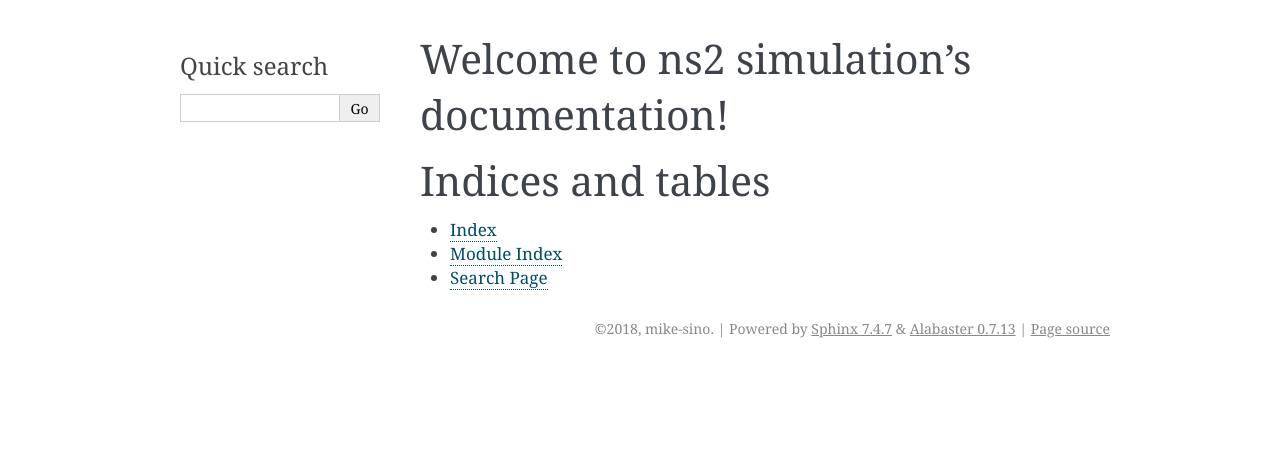
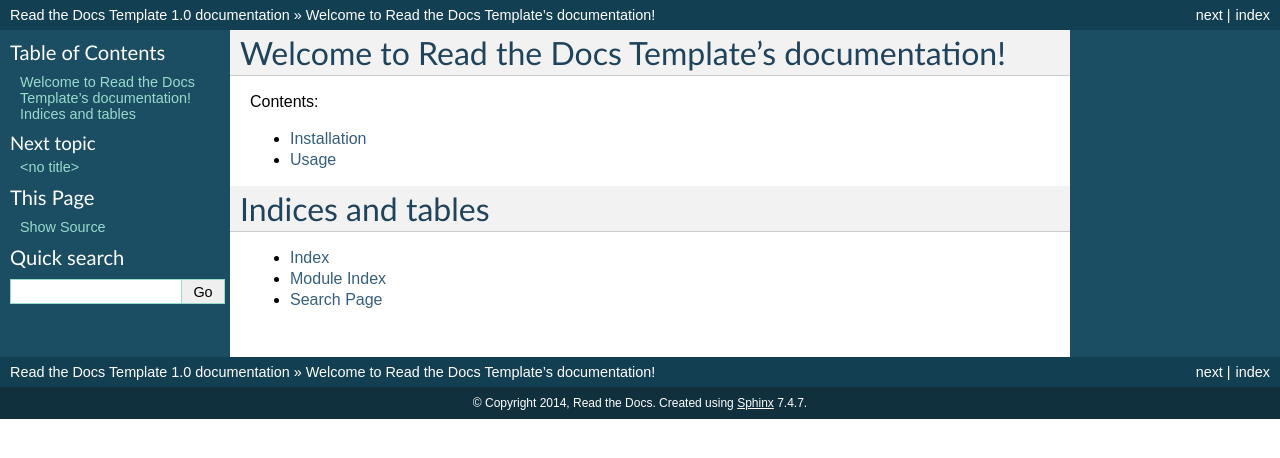
Before and after one commit to mike-sino/ns2-with-docker, a Sphinx documentation site: the page built from docs/index.rst, in a window 1280 px wide. Shown: the top 458 px of the page. Built offline with Sphinx 7.4.7, drawn with Linux system fonts in a browser that asks for light colours.

```diff
--- /dev/null
+++ b/docs/authors.rst
@@ -0,0 +1 @@
+.. include:: ../AUTHORS.rst
--- a/docs/conf.py
+++ b/docs/conf.py
@@ -1,8 +1,7 @@
-#!/usr/bin/env python3
 # -*- coding: utf-8 -*-
 #
-# ns2 simulation documentation build configuration file, created by
-# sphinx-quickstart on Thu Apr 26 23:44:17 2018.
+# Read the Docs Template documentation build configuration file, created by
+# sphinx-quickstart on Tue Aug 26 14:19:49 2014.
 #
 # This file is execfile()d with the current directory set to its
 # containing dir.
@@ -13,20 +12,18 @@
 # All configuration values have a default; values that are commented out
 # serve to show the default.
 
+import sys
+import os
+
 # If extensions (or modules to document with autodoc) are in another directory,
 # add these directories to sys.path here. If the directory is relative to the
 # documentation root, use os.path.abspath to make it absolute, like shown here.
-#
-# import os
-# import sys
-# sys.path.insert(0, os.path.abspath('.'))
-
+#sys.path.insert(0, os.path.abspath('.'))
 
 # -- General configuration ------------------------------------------------
 
 # If your documentation needs a minimal Sphinx version, state it here.
-#
-# needs_sphinx = '1.0'
+#needs_sphinx = '1.0'
 
 # Add any Sphinx extension module names here, as strings. They can be
 # extensions coming with Sphinx (named 'sphinx.ext.*') or your custom
@@ -36,112 +33,192 @@
 # Add any paths that contain templates here, relative to this directory.
 templates_path = ['_templates']
 
-# The suffix(es) of source filenames.
-# You can specify multiple suffix as a list of string:
-#
-# source_suffix = ['.rst', '.md']
+# The suffix of source filenames.
 source_suffix = '.rst'
+
+# The encoding of source files.
+#source_encoding = 'utf-8-sig'
 
 # The master toctree document.
 master_doc = 'index'
 
 # General information about the project.
-project = 'ns2 simulation'
-copyright = '2018, mike-sino'
-author = 'mike-sino'
+project = u'Read the Docs Template'
+copyright = u'2014, Read the Docs'
 
 # The version info for the project you're documenting, acts as replacement for
 # |version| and |release|, also used in various other places throughout the
 # built documents.
 #
 # The short X.Y version.
-version = '0.01'
+version = '1.0'
 # The full version, including alpha/beta/rc tags.
-release = '0.01'
+release = '1.0'
 
 # The language for content autogenerated by Sphinx. Refer to documentation
 # for a list of supported languages.
-#
-# This is also used if you do content translation via gettext catalogs.
-# Usually you set "language" from the command line for these cases.
-language = None
+#language = None
+
+# There are two options for replacing |today|: either, you set today to some
+# non-false value, then it is used:
+#today = ''
+# Else, today_fmt is used as the format for a strftime call.
+#today_fmt = '%B %d, %Y'
 
 # List of patterns, relative to source directory, that match files and
 # directories to ignore when looking for source files.
-# This patterns also effect to html_static_path and html_extra_path
-exclude_patterns = ['_build', 'Thumbs.db', '.DS_Store']
+exclude_patterns = ['_build']
+
+# The reST default role (used for this markup: `text`) to use for all
+# documents.
+#default_role = None
+
+# If true, '()' will be appended to :func: etc. cross-reference text.
+#add_function_parentheses = True
+
+# If true, the current module name will be prepended to all description
+# unit titles (such as .. function::).
+#add_module_names = True
+
+# If true, sectionauthor and moduleauthor directives will be shown in the
+# output. They are ignored by default.
+#show_authors = False
 
 # The name of the Pygments (syntax highlighting) style to use.
 pygments_style = 'sphinx'
 
-# If true, `todo` and `todoList` produce output, else they produce nothing.
-todo_include_todos = False
+# A list of ignored prefixes for module index sorting.
+#modindex_common_prefix = []
+
+# If true, keep warnings as "system message" paragraphs in the built documents.
+#keep_warnings = False
 
 
 # -- Options for HTML output ----------------------------------------------
 
 # The theme to use for HTML and HTML Help pages.  See the documentation for
 # a list of builtin themes.
-#
-html_theme = 'alabaster'
+html_theme = 'default'
 
 # Theme options are theme-specific and customize the look and feel of a theme
 # further.  For a list of options available for each theme, see the
 # documentation.
-#
-# html_theme_options = {}
+#html_theme_options = {}
+
+# Add any paths that contain custom themes here, relative to this directory.
+#html_theme_path = []
+
+# The name for this set of Sphinx documents.  If None, it defaults to
+# "<project> v<release> documentation".
+#html_title = None
+
+# A shorter title for the navigation bar.  Default is the same as html_title.
+#html_short_title = None
+
+# The name of an image file (relative to this directory) to place at the top
+# of the sidebar.
+#html_logo = None
+
+# The name of an image file (within the static path) to use as favicon of the
+# docs.  This file should be a Windows icon file (.ico) being 16x16 or 32x32
+# pixels large.
+#html_favicon = None
 
 # Add any paths that contain custom static files (such as style sheets) here,
 # relative to this directory. They are copied after the builtin static files,
 # so a file named "default.css" will overwrite the builtin "default.css".
 html_static_path = ['_static']
 
-# Custom sidebar templates, must be a dictionary that maps document names
-# to template names.
-#
-# This is required for the alabaster theme
-# refs: http://alabaster.readthedocs.io/en/latest/installation.html#sidebars
-html_sidebars = {
-    '**': [
-        'relations.html',  # needs 'show_related': True theme option to display
-        'searchbox.html',
-    ]
-}
+# Add any extra paths that contain custom files (such as robots.txt or
+# .htaccess) here, relative to this directory. These files are copied
+# directly to the root of the documentation.
+#html_extra_path = []
 
+# If not '', a 'Last updated on:' timestamp is inserted at every page bottom,
+# using the given strftime format.
+#html_last_updated_fmt = '%b %d, %Y'
 
-# -- Options for HTMLHelp output ------------------------------------------
+# If true, SmartyPants will be used to convert quotes and dashes to
+# typographically correct entities.
+#html_use_smartypants = True
+
+# Custom sidebar templates, maps document names to template names.
+#html_sidebars = {}
+
+# Additional templates that should be rendered to pages, maps page names to
+# template names.
+#html_additional_pages = {}
+
+# If false, no module index is generated.
+#html_domain_indices = True
+
+# If false, no index is generated.
+#html_use_index = True
+
+# If true, the index is split into individual pages for each letter.
+#html_split_index = False
+
+# If true, links to the reST sources are added to the pages.
+#html_show_sourcelink = True
+
+# If true, "Created using Sphinx" is shown in the HTML footer. Default is True.
+#html_show_sphinx = True
+
+# If true, "(C) Copyright ..." is shown in the HTML footer. Default is True.
+#html_show_copyright = True
+
+# If true, an OpenSearch description file will be output, and all pages will
+# contain a <link> tag referring to it.  The value of this option must be the
+# base URL from which the finished HTML is served.
+#html_use_opensearch = ''
+
+# This is the file name suffix for HTML files (e.g. ".xhtml").
+#html_file_suffix = None
 
 # Output file base name for HTML help builder.
-htmlhelp_basename = 'ns2simulationdoc'
+htmlhelp_basename = 'ReadtheDocsTemplatedoc'
 
 
 # -- Options for LaTeX output ---------------------------------------------
 
 latex_elements = {
-    # The paper size ('letterpaper' or 'a4paper').
-    #
-    # 'papersize': 'letterpaper',
+# The paper size ('letterpaper' or 'a4paper').
+#'papersize': 'letterpaper',
 
-    # The font size ('10pt', '11pt' or '12pt').
-    #
-    # 'pointsize': '10pt',
+# The font size ('10pt', '11pt' or '12pt').
+#'pointsize': '10pt',
 
-    # Additional stuff for the LaTeX preamble.
-    #
-    # 'preamble': '',
-
-    # Latex figure (float) alignment
-    #
-    # 'figure_align': 'htbp',
+# Additional stuff for the LaTeX preamble.
+#'preamble': '',
 }
 
 # Grouping the document tree into LaTeX files. List of tuples
 # (source start file, target name, title,
 #  author, documentclass [howto, manual, or own class]).
 latex_documents = [
-    (master_doc, 'ns2simulation.tex', 'ns2 simulation Documentation',
-     'mike-sino', 'manual'),
+  ('index', 'ReadtheDocsTemplate.tex', u'Read the Docs Template Documentation',
+   u'Read the Docs', 'manual'),
 ]
+
+# The name of an image file (relative to this directory) to place at the top of
+# the title page.
+#latex_logo = None
+
+# For "manual" documents, if this is true, then toplevel headings are parts,
+# not chapters.
+#latex_use_parts = False
+
+# If true, show page references after internal links.
+#latex_show_pagerefs = False
+
+# If true, show URL addresses after external links.
+#latex_show_urls = False
+
+# Documents to append as an appendix to all manuals.
+#latex_appendices = []
+
+# If false, no module index is generated.
+#latex_domain_indices = True
 
 
 # -- Options for manual page output ---------------------------------------
@@ -149,9 +226,12 @@
 # One entry per manual page. List of tuples
 # (source start file, name, description, authors, manual section).
 man_pages = [
-    (master_doc, 'ns2simulation', 'ns2 simulation Documentation',
-     [author], 1)
+    ('index', 'readthedocstemplate', u'Read the Docs Template Documentation',
+     [u'Read the Docs'], 1)
 ]
+
+# If true, show URL addresses after external links.
+#man_show_urls = False
 
 
 # -- Options for Texinfo output -------------------------------------------
@@ -160,7 +240,19 @@
 # (source start file, target name, title, author,
 #  dir menu entry, description, category)
 texinfo_documents = [
-    (master_doc, 'ns2simulation', 'ns2 simulation Documentation',
-     author, 'ns2simulation', 'One line description of project.',
-     'Miscellaneous'),
+  ('index', 'ReadtheDocsTemplate', u'Read the Docs Template Documentation',
+   u'Read the Docs', 'ReadtheDocsTemplate', 'One line description of project.',
+   'Miscellaneous'),
 ]
+
+# Documents to append as an appendix to all manuals.
+#texinfo_appendices = []
+
+# If false, no module index is generated.
+#texinfo_domain_indices = True
+
+# How to display URL addresses: 'footnote', 'no', or 'inline'.
+#texinfo_show_urls = 'footnote'
+
+# If true, do not generate a @detailmenu in the "Top" node's menu.
+#texinfo_no_detailmenu = False
--- /dev/null
+++ b/docs/contributing.rst
@@ -0,0 +1 @@
+.. include:: ../CONTRIBUTING.rst
--- /dev/null
+++ b/docs/history.rst
@@ -0,0 +1 @@
+.. include:: ../HISTORY.rst
--- a/docs/index.rst
+++ b/docs/index.rst
@@ -1,14 +1,18 @@
-.. ns2 simulation documentation master file, created by
-   sphinx-quickstart on Thu Apr 26 23:44:17 2018.
+.. Read the Docs Template documentation master file, created by
+   sphinx-quickstart on Tue Aug 26 14:19:49 2014.
    You can adapt this file completely to your liking, but it should at least
    contain the root `toctree` directive.
 
-Welcome to ns2 simulation's documentation!
-==========================================
+Welcome to Read the Docs Template's documentation!
+==================================================
+
+Contents:
 
 .. toctree::
    :maxdepth: 2
-   :caption: Contents:
+   :glob:
+
+   *
 
 
 
--- /dev/null
+++ b/docs/readme.rst
@@ -0,0 +1 @@
+.. include:: ../README.rst
```
Also changed, not shown: docs/installation.rst (added, +7 -0 lines), docs/usage.rst (added, +7 -0 lines), 2 other files.
